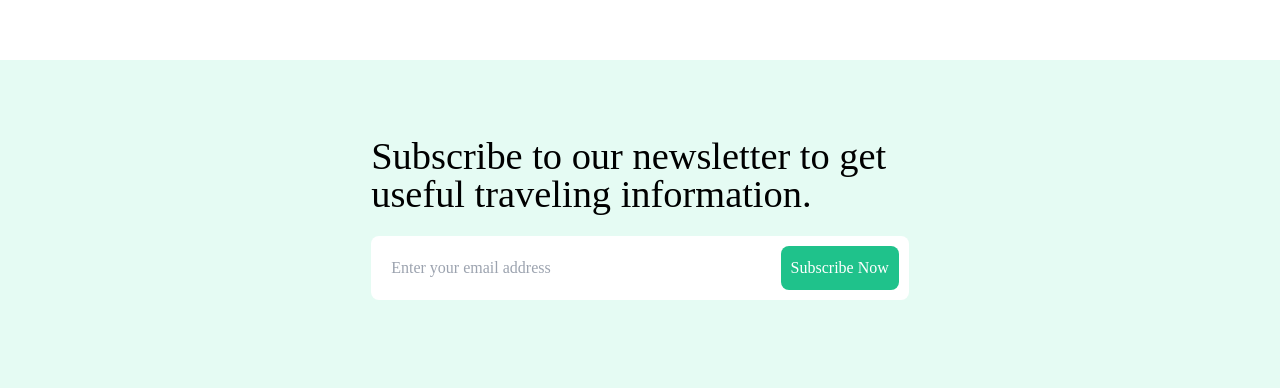
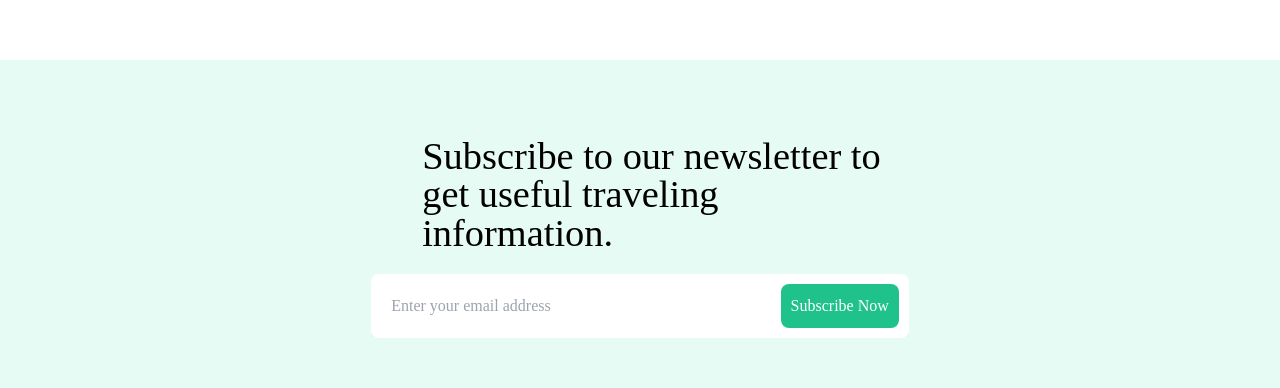
Before and after one commit to MONSURU-rgb/NaijaAir, a website: page index.html in a window 1280 px wide. Shown: the part 3600-3988 px from the top of the page. Drawn offline with nearby package versions, Linux system fonts and the light colour scheme.

Commit message:
A new change

```diff
--- a/index.html
+++ b/index.html
@@ -193,9 +193,9 @@
 
   <div class="flex bg-[#E5FBF3] justify-center">
     <section class="bg-[#E5FBF3] pt-[32px] max-[2000px]:pt-[clamp(32px,6vw,92px)] pb-[clamp(68px,8vw,125px)]">
-        <p class="max-w-[270px] pb-[22px] max-[2000px]:max-w-[clamp(270px,42vw,679px)] text-[clamp(19px,3vw,40px)] pb-(clamp(22px,2vw,27px)) leading-[clamp(18px,3vw,47px)]">Subscribe to our newsletter to get useful traveling information.</p>
+        <p class="max-w-[270px] pl-[51px] pb-[22px] max-[2000px]:max-w-[clamp(270px,42vw,679px)] text-[clamp(19px,3vw,40px)] pb-(clamp(22px,2vw,27px)) leading-[clamp(18px,3vw,47px)]">Subscribe to our newsletter to get useful traveling information.</p>
 
-        <form action="" class="px-auto bg-white flex justify-center items-center flex-wrap p-[10px] rounded-lg">
+        <form action="" class="px-[auto] bg-white flex justify-center items-center flex-wrap p-[10px] rounded-lg">
             <input type="text" placeholder="Enter your email address" class="p-[10px] flex-grow max-[353px]:text-center">
             <button class="rounded-lg bg-[#1FC28B] p-[10px] text-white" >Subscribe Now</button>
         </form>
```
